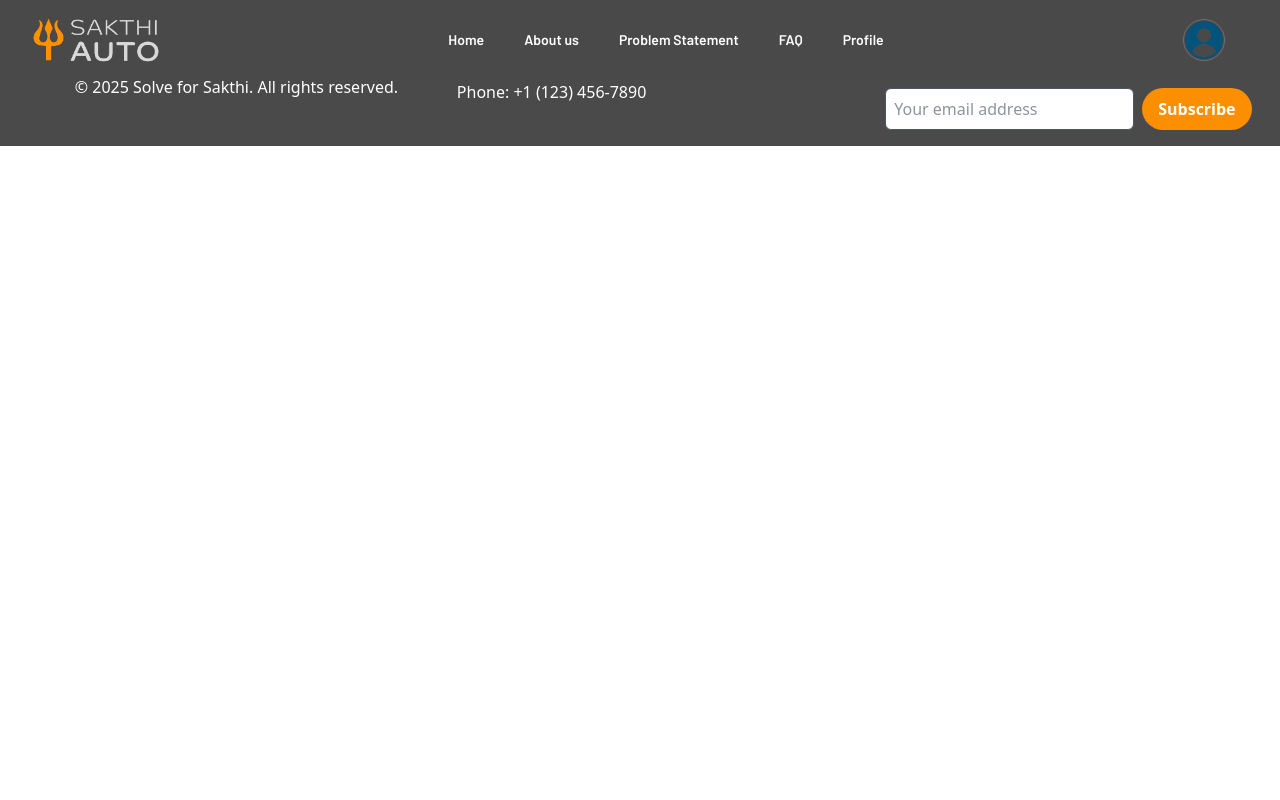
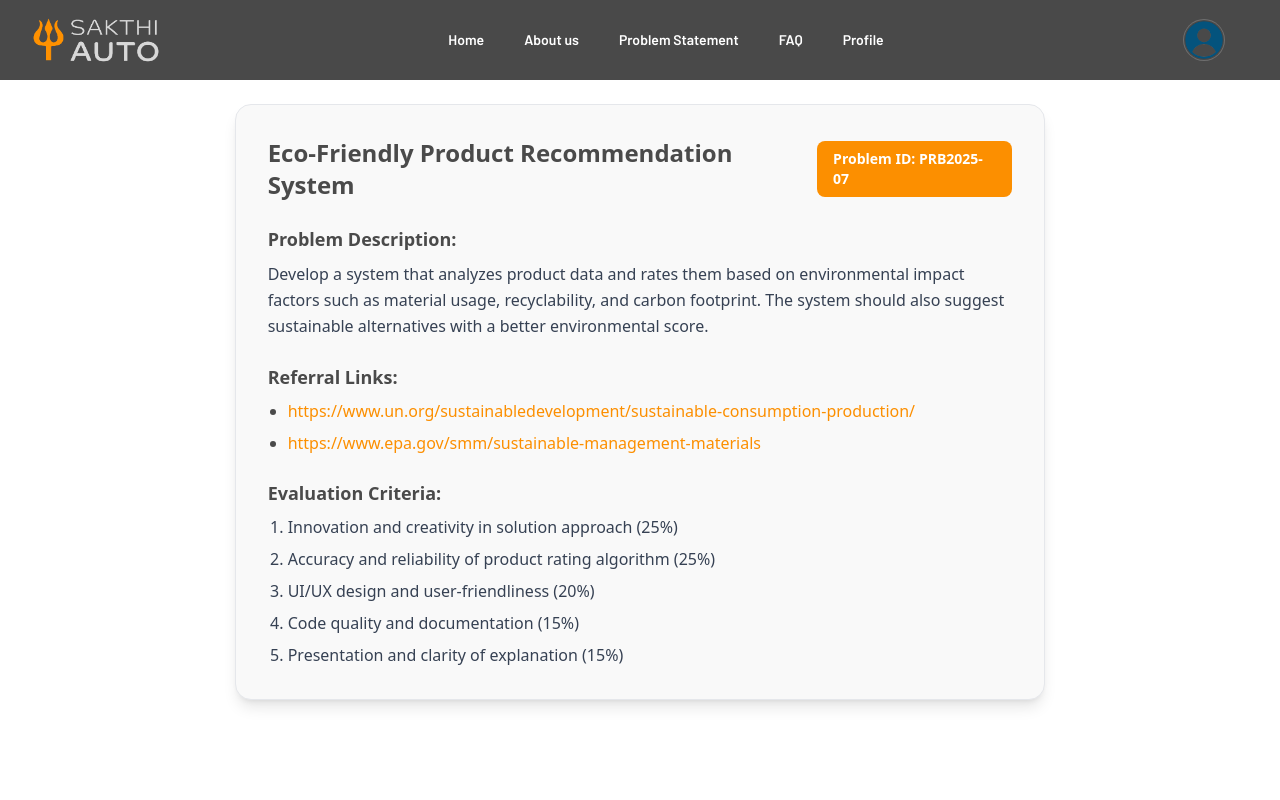
Before and after one commit to damodara2006/Project_SFS, a React (Vite) app in the folder frontend/: page /evaluator in a window 1280 px wide. Shown: the top 800 px of the page. Built offline with nearby package versions, Linux system fonts and the light colour scheme.

Commit message:
feat : updated routings and desinged AssignedProblems Page

```diff
--- a/frontend/src/App.jsx
+++ b/frontend/src/App.jsx
@@ -15,6 +15,9 @@ import Upload from "./pages/student/Upload";
 // SPOC Imports
 import SpocDashboard from "./pages/spoc/SpocDashboard";
 import SPOCProfile from "./pages/spoc/SPOCProfile";
+
+// Evaluator Imports
+import Evaluator from './pages/evaluator/Evaluator.jsx';
 
 // Admin Imports
 import AdminLayout from './components/admin/AdminLayout.jsx';
@@ -48,6 +51,8 @@ function App() {
         <Route path="/spoc/team_details/:id" element={<Team_Members />} />
         <Route path="/spoc/team" element={<TeamList />} />
 
+        <Route path="/evaluator" element={<Evaluator />} />
+
 
 
       {/* --- COMPLETE ADMIN ROUTING BLOCK --- */}
--- a/frontend/src/pages/evaluator/AssignedProblem.jsx
+++ b/frontend/src/pages/evaluator/AssignedProblem.jsx
@@ -1,9 +1,87 @@
-import React from 'react'
+import React from "react";
 
 const AssignedProblem = () => {
+  // Example data (this can later come from API or props)
+  const problemData = {
+    problemId: "PRB2025-07",
+    title: "Eco-Friendly Product Recommendation System",
+    description:
+      "Develop a system that analyzes product data and rates them based on environmental impact factors such as material usage, recyclability, and carbon footprint. The system should also suggest sustainable alternatives with a better environmental score.",
+    referralLinks: [
+      "https://www.un.org/sustainabledevelopment/sustainable-consumption-production/",
+      "https://www.epa.gov/smm/sustainable-management-materials",
+    ],
+    evaluationCriteria: [
+      "Innovation and creativity in solution approach (25%)",
+      "Accuracy and reliability of product rating algorithm (25%)",
+      "UI/UX design and user-friendliness (20%)",
+      "Code quality and documentation (15%)",
+      "Presentation and clarity of explanation (15%)",
+    ],
+  };
+
   return (
-    <div>AssignedProblem</div>
-  )
-}
+    <div className="min-h-screen bg-[#ffffff] flex flex-col items-center p-8">
+      <h1 className="text-4xl font-bold text-[#fc8f00] mb-8 text-center">
+        Assigned Problem Statement
+      </h1>
 
-export default AssignedProblem
+      <div className="w-full md:w-3/4 lg:w-2/3 bg-[#f9f9f9] shadow-lg border border-gray-200 rounded-2xl p-8">
+        {/* Problem Header */}
+        <div className="flex flex-col md:flex-row justify-between items-start md:items-center mb-6">
+          <h2 className="text-2xl font-bold text-[#4a4a4a] mb-2 md:mb-0">
+            {problemData.title}
+          </h2>
+          <span className="bg-[#fc8f00] text-white text-sm font-semibold px-4 py-2 rounded-lg">
+            Problem ID: {problemData.problemId}
+          </span>
+        </div>
+
+        {/* Problem Description */}
+        <div className="mb-6">
+          <h3 className="text-lg font-semibold text-[#4a4a4a] mb-2">
+            Problem Description:
+          </h3>
+          <p className="text-gray-700 leading-relaxed">
+            {problemData.description}
+          </p>
+        </div>
+
+        {/* Referral Links */}
+        <div className="mb-6">
+          <h3 className="text-lg font-semibold text-[#4a4a4a] mb-2">
+            Referral Links:
+          </h3>
+          <ul className="list-disc pl-5 space-y-2 text-[#4a4a4a]">
+            {problemData.referralLinks.map((link, index) => (
+              <li key={index}>
+                <a
+                  href={link}
+                  target="_blank"
+                  rel="noopener noreferrer"
+                  className="text-[#fc8f00] hover:underline"
+                >
+                  {link}
+                </a>
+              </li>
+            ))}
+          </ul>
+        </div>
+
+        {/* Evaluation Criteria */}
+        <div>
+          <h3 className="text-lg font-semibold text-[#4a4a4a] mb-2">
+            Evaluation Criteria:
+          </h3>
+          <ul className="list-decimal pl-5 space-y-2 text-gray-700">
+            {problemData.evaluationCriteria.map((criteria, index) => (
+              <li key={index}>{criteria}</li>
+            ))}
+          </ul>
+        </div>
+      </div>
+    </div>
+  );
+};
+
+export default AssignedProblem;
--- /dev/null
+++ b/frontend/src/pages/evaluator/Evaluator.jsx
@@ -0,0 +1,12 @@
+import React from 'react'
+import AssignedProblem from './AssignedProblem';
+
+const Evaluator = () => {
+  return (
+    <div>
+        <AssignedProblem />w
+    </div>
+  )
+}
+
+export default Evaluator
```
